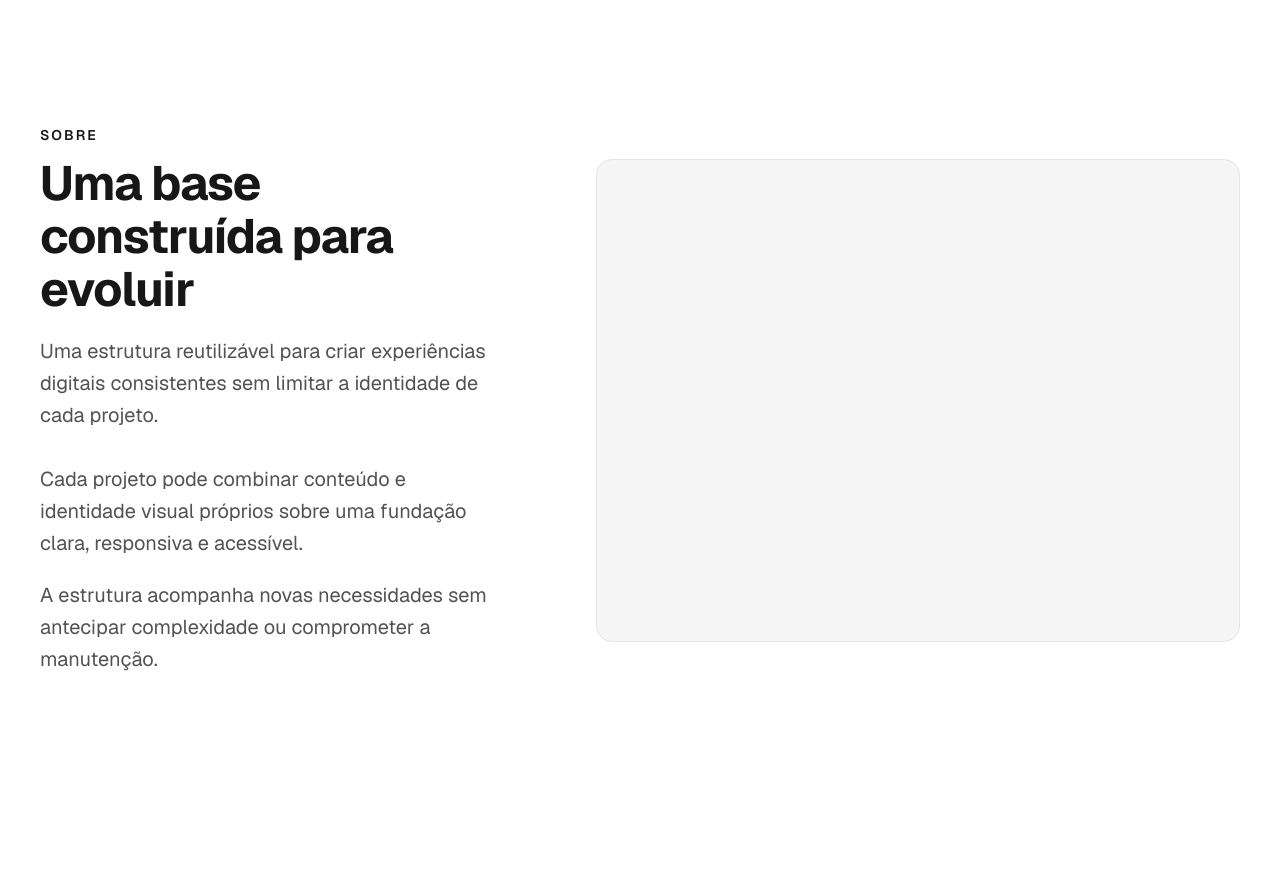
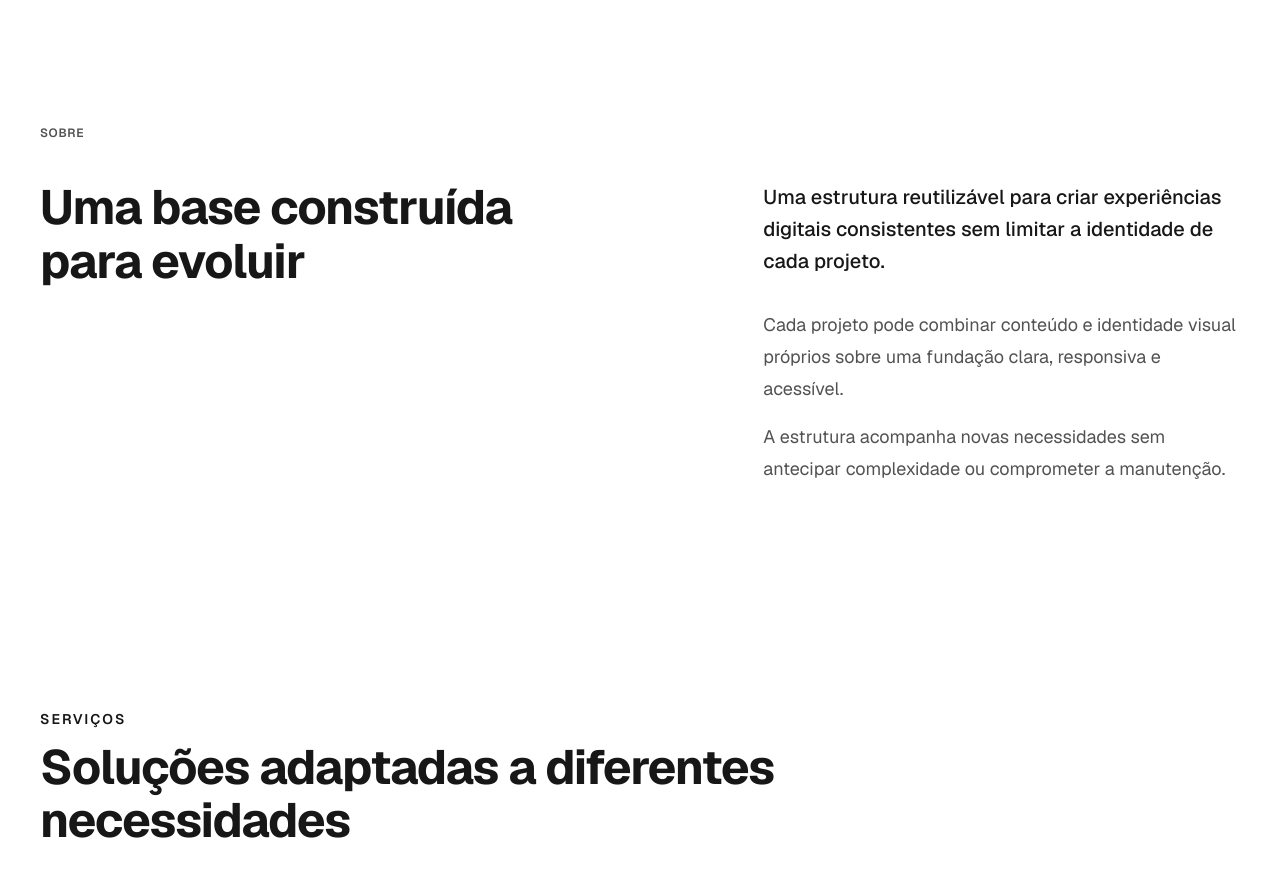
Before and after one commit to MUTANOxB/site-core, a Next.js app: page / in a window 1280 px wide. Shown: the part 620-1492 px from the top of the page. Built offline with nearby package versions, Linux system fonts and the light colour scheme.

Commit message:
feat: redesign about section

```diff
--- a/src/app/page.tsx
+++ b/src/app/page.tsx
@@ -198,12 +198,6 @@ export default function Home() {
         description="Uma estrutura reutilizável para criar experiências digitais consistentes sem limitar a identidade de cada projeto."
         eyebrow="Sobre"
         id="sobre"
-        media={
-          <div
-            aria-hidden="true"
-            className="aspect-[4/3] w-full rounded-lg border border-border bg-surface"
-          />
-        }
         paragraphs={[
           "Cada projeto pode combinar conteúdo e identidade visual próprios sobre uma fundação clara, responsiva e acessível.",
           "A estrutura acompanha novas necessidades sem antecipar complexidade ou comprometer a manutenção.",
--- a/src/sections/about/AboutSection.tsx
+++ b/src/sections/about/AboutSection.tsx
@@ -2,7 +2,6 @@ import type { ReactNode } from "react";
 
 import { Container } from "@/components/ui/Container";
 import { Section } from "@/components/ui/Section";
-import { SectionTitle } from "@/components/ui/SectionTitle";
 import type { AboutContent } from "@/types/about";
 
 export type AboutSectionProps = AboutContent & {
@@ -25,28 +24,40 @@ export function AboutSection({
   const headingId = id ? `${id}-title` : undefined;
 
   return (
-    <Section aria-labelledby={headingId} id={id}>
+    <Section aria-labelledby={headingId} density="regular" id={id}>
       <Container>
-        <div
-          className={[
-            "grid items-center gap-10 lg:gap-16 xl:gap-24",
-            hasMedia
-              ? "lg:grid-cols-[minmax(0,5fr)_minmax(0,7fr)]"
-              : "",
-          ]
-            .filter(Boolean)
-            .join(" ")}
-        >
-          <div className={hasMedia ? "min-w-0" : "max-w-3xl"}>
-            <SectionTitle
-              description={description}
-              eyebrow={eyebrow}
-              headingId={headingId}
-              title={title}
-            />
+        {eyebrow ? (
+          <p className="mb-6 text-xs font-semibold uppercase tracking-wider text-muted-text sm:mb-8 lg:mb-10">
+            {eyebrow}
+          </p>
+        ) : null}
+
+        <div className="grid grid-cols-4 gap-y-8 sm:grid-cols-8 sm:items-start sm:gap-x-6 sm:gap-y-0 lg:grid-cols-12 lg:gap-x-8 xl:gap-x-10">
+          <div className="col-span-4 sm:col-span-4 lg:col-span-6 xl:col-span-6">
+            <h2
+              className="break-words font-display text-3xl font-bold leading-[1.15] tracking-tight text-text sm:text-4xl sm:leading-[1.15] lg:text-5xl lg:leading-[1.12] xl:text-5xl xl:leading-[1.12] 2xl:text-6xl 2xl:leading-[1.1]"
+              id={headingId}
+            >
+              {title}
+            </h2>
+          </div>
+
+          <div className="col-span-4 pl-4 sm:col-span-4 sm:col-start-5 sm:pl-0 lg:col-span-6 lg:col-start-7 xl:col-span-5 xl:col-start-8">
+            {description ? (
+              <p className="text-lg font-medium leading-relaxed text-text sm:text-lg sm:leading-relaxed lg:text-xl lg:leading-8">
+                {description}
+              </p>
+            ) : null}
 
             {paragraphs?.length ? (
-              <div className="mt-6 space-y-4 break-words text-base leading-7 text-muted-text sm:text-lg xl:mt-8 xl:space-y-5 xl:text-xl xl:leading-8">
+              <div
+                className={[
+                  "space-y-4 text-base leading-7 text-muted-text sm:text-base sm:leading-7 lg:text-lg lg:leading-8",
+                  description ? "mt-6 sm:mt-6 lg:mt-8" : "",
+                ]
+                  .filter(Boolean)
+                  .join(" ")}
+              >
                 {paragraphs.map((paragraph, index) => (
                   <p key={`${index}-${paragraph}`}>{paragraph}</p>
                 ))}
@@ -54,7 +65,11 @@ export function AboutSection({
             ) : null}
           </div>
 
-          {hasMedia ? <div className="min-w-0">{media}</div> : null}
+          {hasMedia ? (
+            <div className="col-span-4 mt-10 min-w-0 sm:col-span-8 sm:mt-12 lg:col-span-12 lg:mt-16 xl:mt-20">
+              {media}
+            </div>
+          ) : null}
         </div>
       </Container>
     </Section>
```
Also changed, not shown: 1 other file (tests, documents, lock files or other folders).
